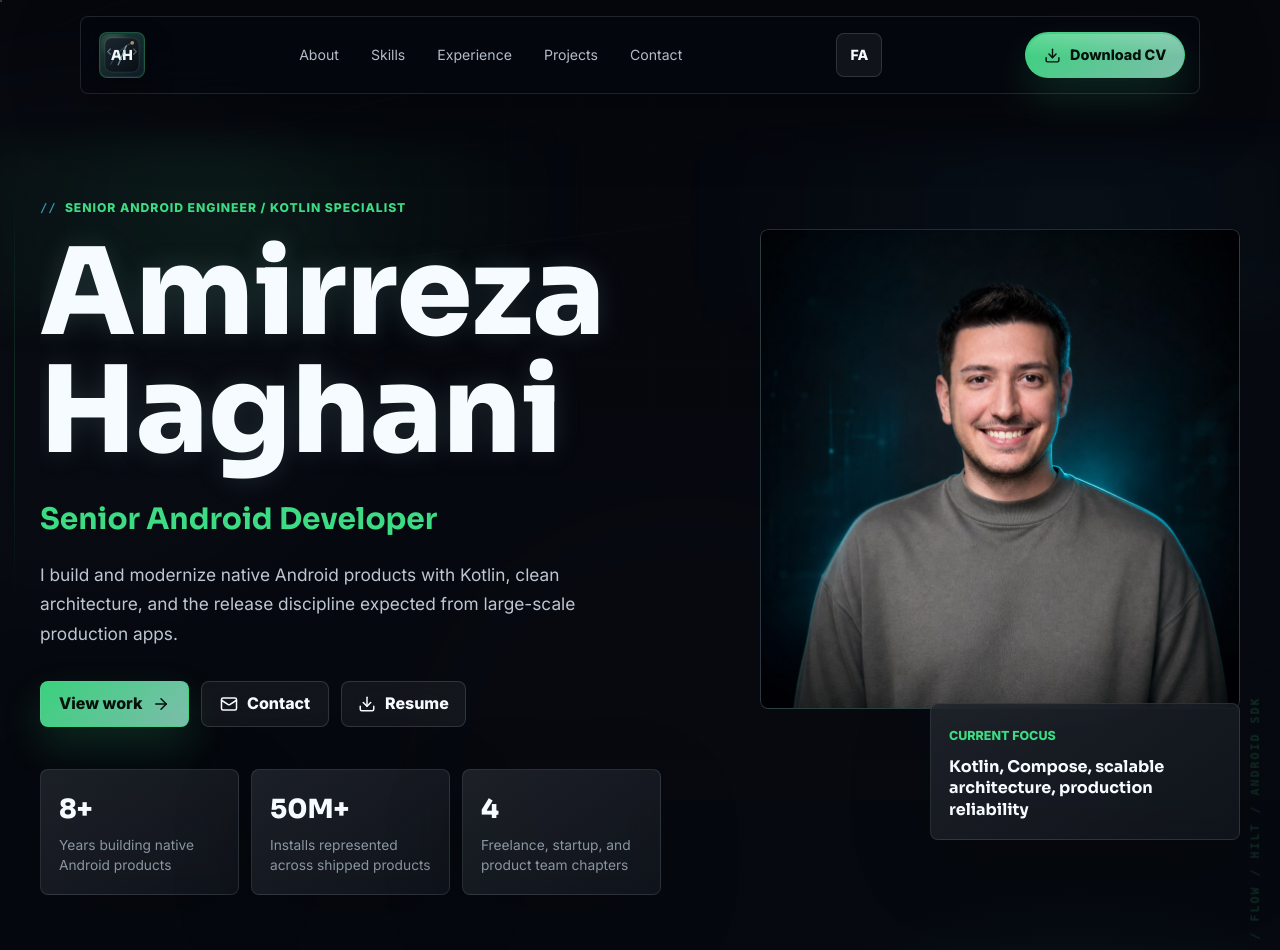
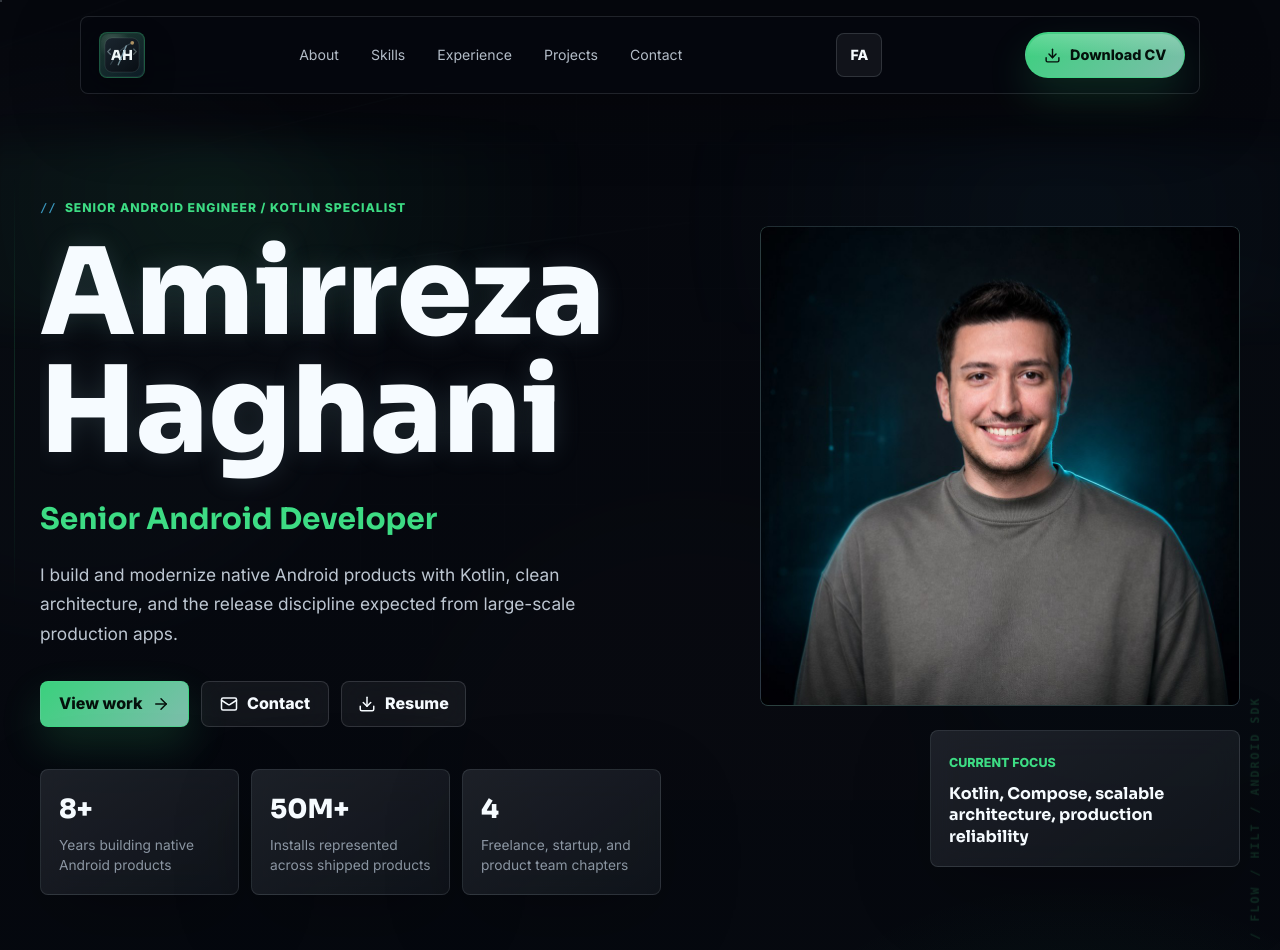
Before and after one commit to amirrezaHaghani/My-Portfolio, a Vue app: page / in a window 1280 px wide. Shown: the top 950 px of the page. Built offline with nearby package versions, Linux system fonts and the light colour scheme.

Commit message:
Fix hero signal card overlap

```diff
--- a/src/styles.css
+++ b/src/styles.css
@@ -3132,7 +3132,8 @@ h2 {
 }
 
 .signal-card {
-  transform: translateY(-24px);
+  margin-top: 6px;
+  transform: none;
 }
 
 .section-heading.centered {
```
